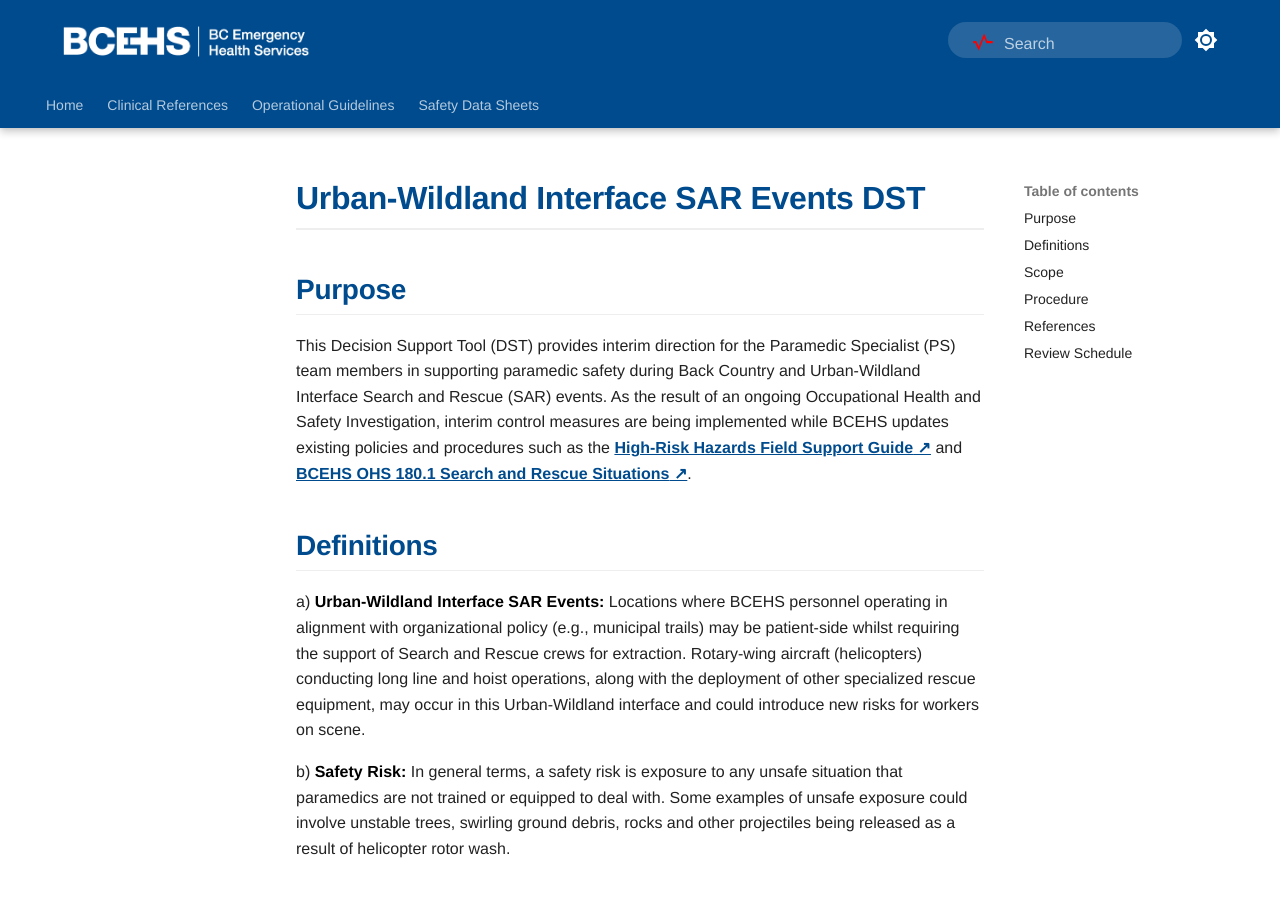
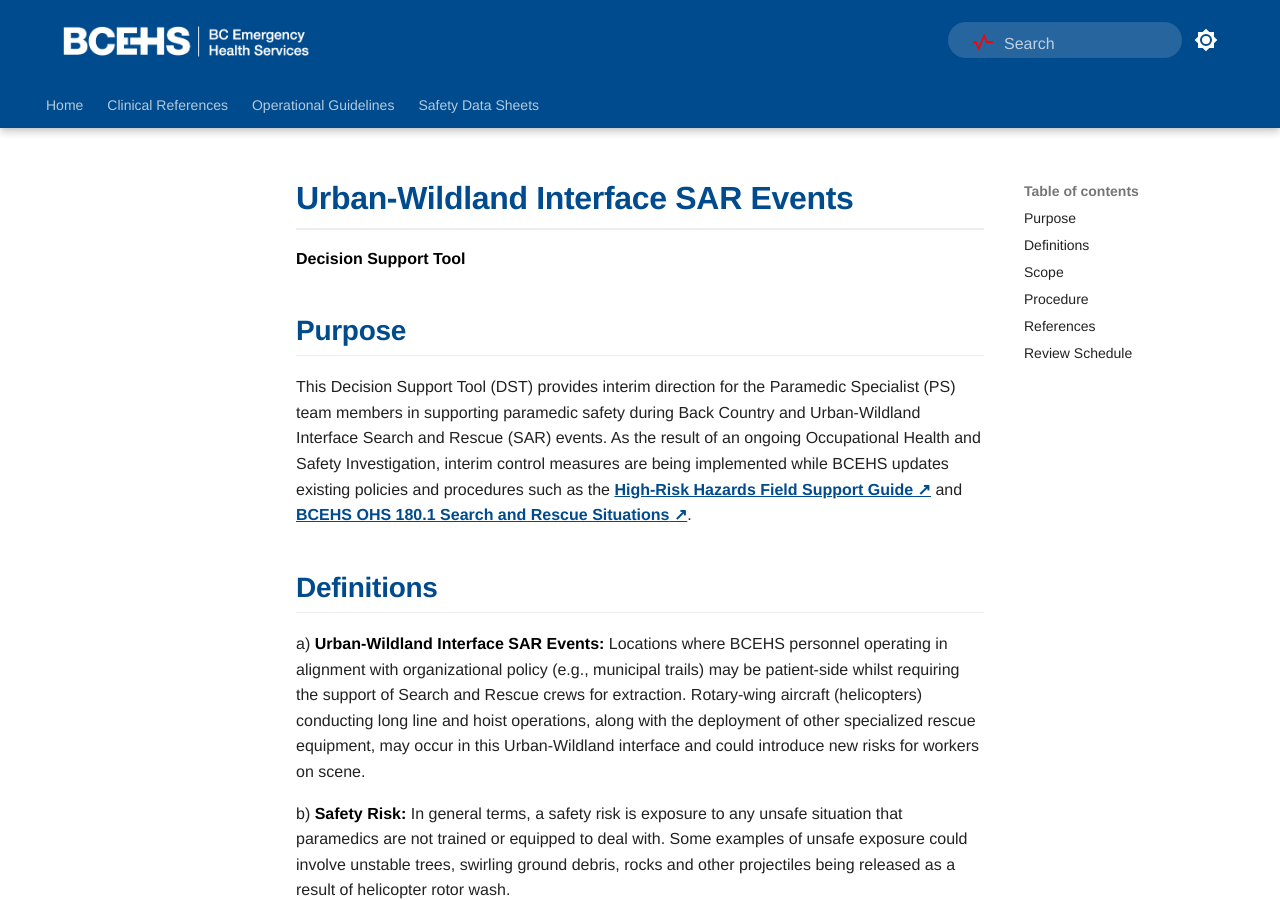
Before and after one commit to bcehsclinicalhub/TangoBot, an MkDocs documentation site: the page built from docs/operational/urban-wildland-interface-sar-events.md, in a window 1280 px wide and 900 px high. Built offline with MkDocs 1.6.1 and Material for MkDocs 9.7.7, drawn with Linux system fonts in a browser that asks for light colours.

Commit message:
Update Rescource landing page

```diff
--- a/docs/operational/urban-wildland-interface-sar-events.md
+++ b/docs/operational/urban-wildland-interface-sar-events.md
@@ -24,7 +24,8 @@
   - Fire
 ---
 
-# Urban-Wildland Interface SAR Events DST
+# Urban-Wildland Interface SAR Events
+**Decision Support Tool**
 
 ## Purpose
 
@@ -79,10 +80,10 @@
 
 i) Establish a BCEHS Incident Command (IC) to liaise with the SAR Manager (Event Command) and PS Safety Officer (if available) supporting patient extraction.
 
-ii) The BCEHS IC will shift [one portable radio to PEPCORD 1](https://handbook.bcehs.ca/operations/air-operations/PEPCORD){:target="_blank .external-link}. to maintain situational awareness of air-to-ground operations per existing BCEHS guidelines.
+ii) The BCEHS IC will shift [one portable radio to PEPCORD 1](https://handbook.bcehs.ca/operations/air-operations/){:target="_blank .external-link}. to maintain situational awareness of air-to-ground operations per existing BCEHS guidelines.
 
-iii) Direct all BCEHS personnel to don appropriate backcountry PPE (per [HRH 14](https://intranet.bcehs.ca/ce/pulse/user/teams/department/conversation_site_page/NDA1?page_id=405&project_id=48){:target="_blank .external-link} and [HRH 19](https://intranet.bcehs.ca/ce/pulse/user/teams/department/conversation_site_page/NDEx?page_id=411&project_id=48){:target="_blank .external-link}).
-This includes:
+iii) Direct all BCEHS personnel to don appropriate backcountry PPE
+(per [HRH 14](https://intranet.bcehs.ca/ce/pulse/user/teams/department/conversation_site_page/NDA1?page_id=405&project_id=48){:target="_blank .external-link} and [HRH 19](https://intranet.bcehs.ca/ce/pulse/user/teams/department/conversation_site_page/NDEx?page_id=411&project_id=48){:target="_blank .external-link}). This includes:
 
 | Category | Required Item |
 | :---: | :---: |
```
